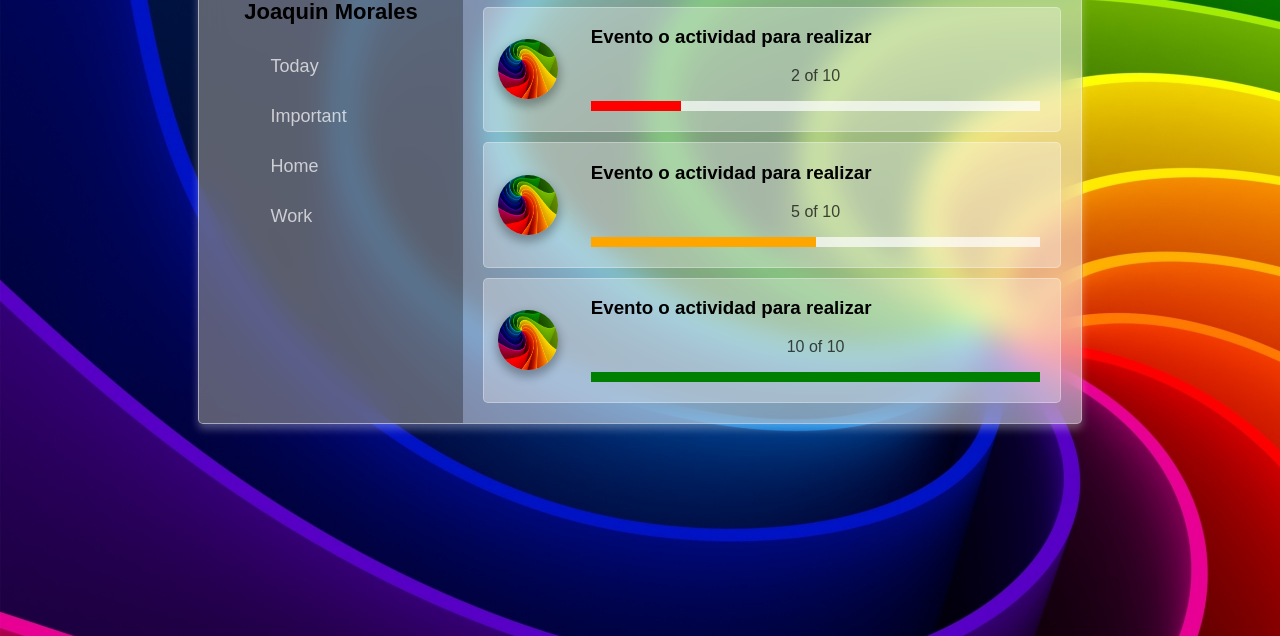
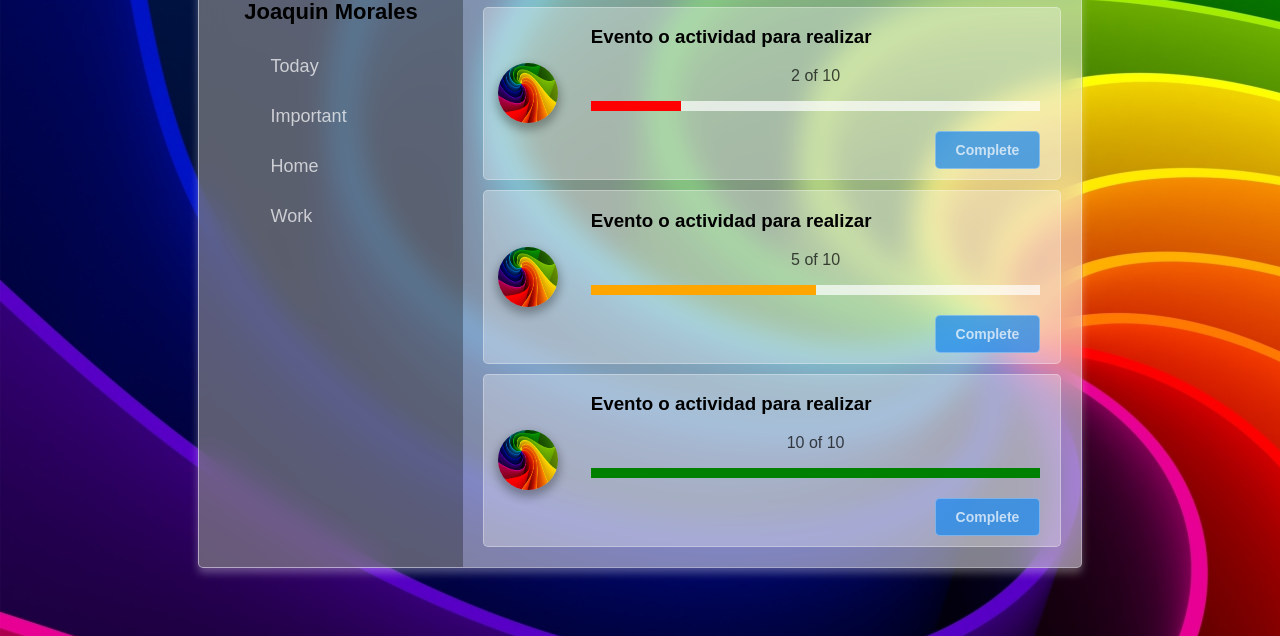
Before and after one commit to joaquinmoralest/efecto_cristal, a plain HTML site: page index.html in a window 1280 px wide. Shown: the part 164-800 px from the top of the page. Drawn offline with Linux system fonts and the light colour scheme.

Commit message:
Se agrega el boton de completado para cada tarea

```diff
--- a/css/style.css
+++ b/css/style.css
@@ -150,3 +150,20 @@ body {
     height: 10px;
     background-color: green;
 }
+
+.btn {
+    border: var(--border);
+    border-radius: var(--br);
+    background-color: rgba(32, 139, 238, 0.753);
+    color: var(--white);
+    font-size: 14px;
+    font-weight: bold;
+    padding: 10px 20px;
+    margin-bottom: 10px;
+    float: right;
+}
+
+.btn:hover {
+    box-shadow: var(--shadow);
+    color: #fff;
+}
--- a/index.html
+++ b/index.html
@@ -46,6 +46,7 @@
                         <div class="task-progress">
                             <div class="progress-bar w-20"></div>
                         </div>
+                        <button class="btn">Complete</button>
                     </div>
                 </div><!-- Task -->
 
@@ -64,6 +65,7 @@
                         <div class="task-progress">
                             <div class="progress-bar w-50"></div>
                         </div>
+                        <button class="btn">Complete</button>
                     </div>
                 </div><!-- Task -->
 
@@ -82,6 +84,7 @@
                         <div class="task-progress">
                             <div class="progress-bar w-100"></div>
                         </div>
+                        <button class="btn">Complete</button>
                     </div>
                 </div><!-- Task -->
             </section>
```
